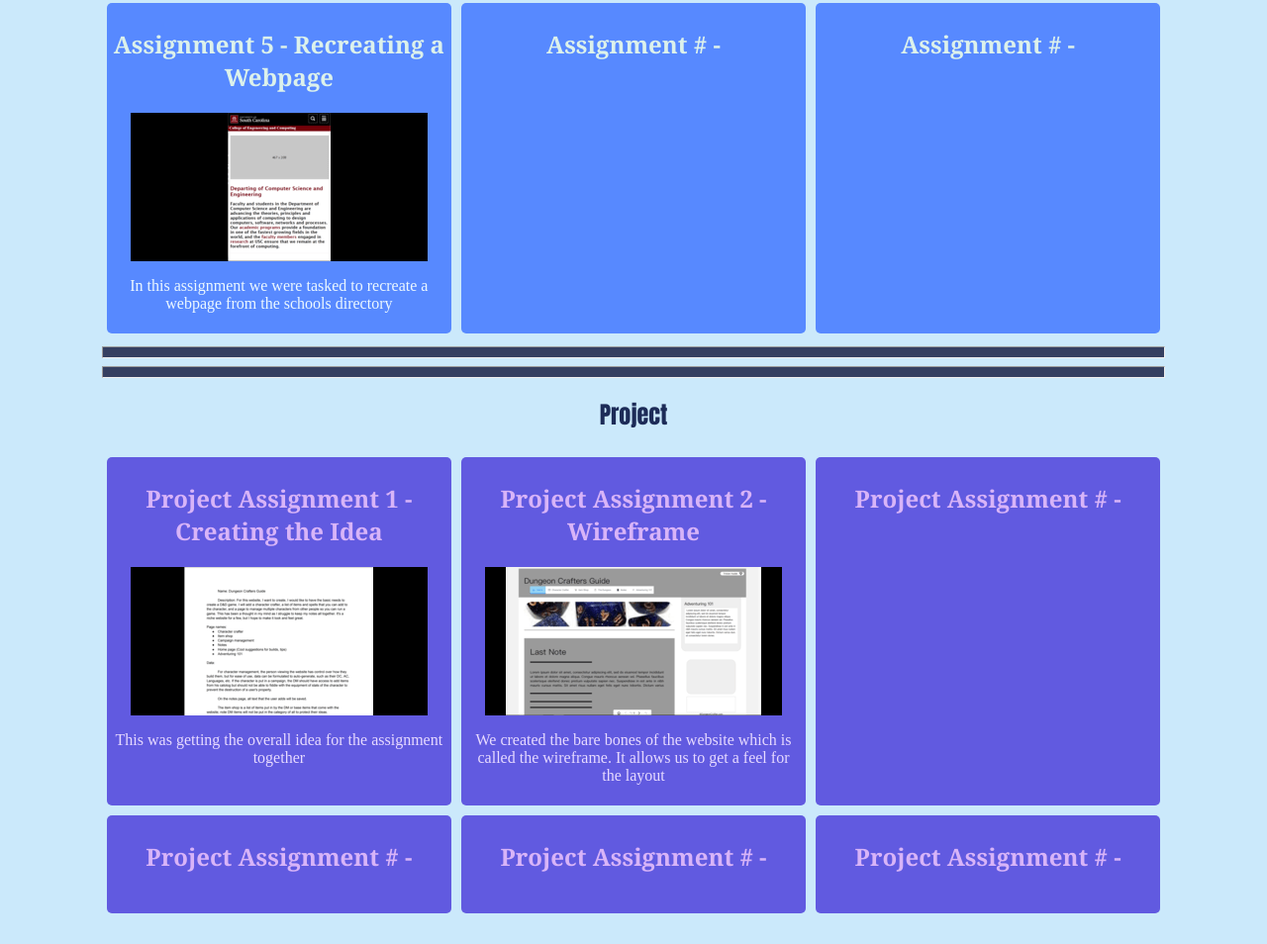
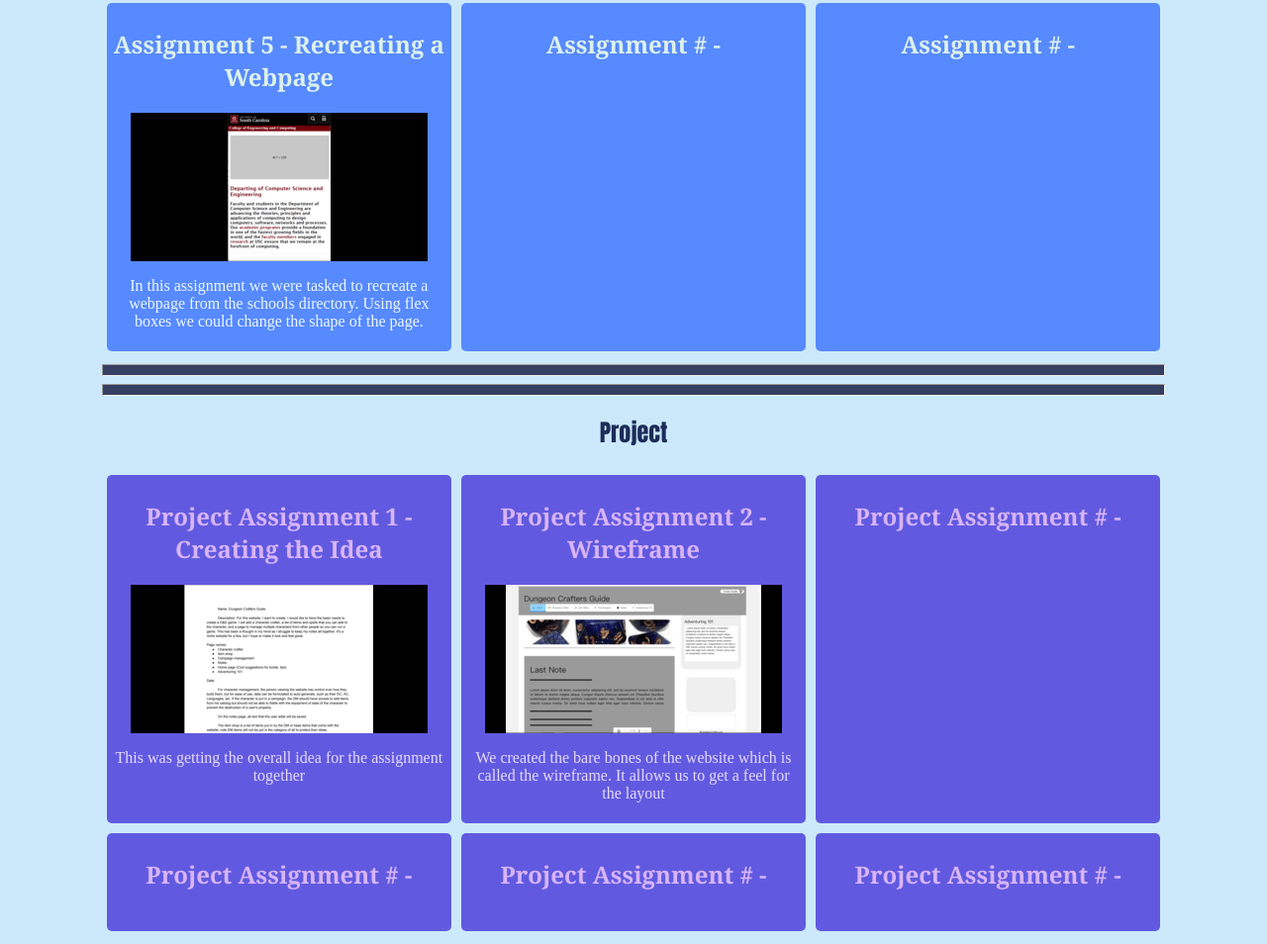
Before and after one commit to Tristan-Hudak/Tristan-Hudak.github.io, a plain HTML site: page index.html in a window 1280 px wide. Shown: the part 797-1751 px from the top of the page at 99% size. Drawn offline with Linux system fonts and the light colour scheme.

Commit message:
assignment5 upload take 3

```diff
--- a/index.html
+++ b/index.html
@@ -65,7 +65,9 @@
                         <section class=coll1of3 id="assignment5">
                             <h2 id="link"><a href="assignments/05/index.html">Assignment 5 - Recreating a Webpage</a></h2>
                             <img src="images/assignment5.PNG">
-                            <p> In this assignment we were tasked to recreate a webpage from the schools directory</p>
+                            <p> In this assignment we were tasked to recreate a webpage from the schools directory.
+                                Using flex boxes we could change the shape of the page.
+                            </p>
                         </section>
 
                         <section class=coll2of3 id="assignment">
```
